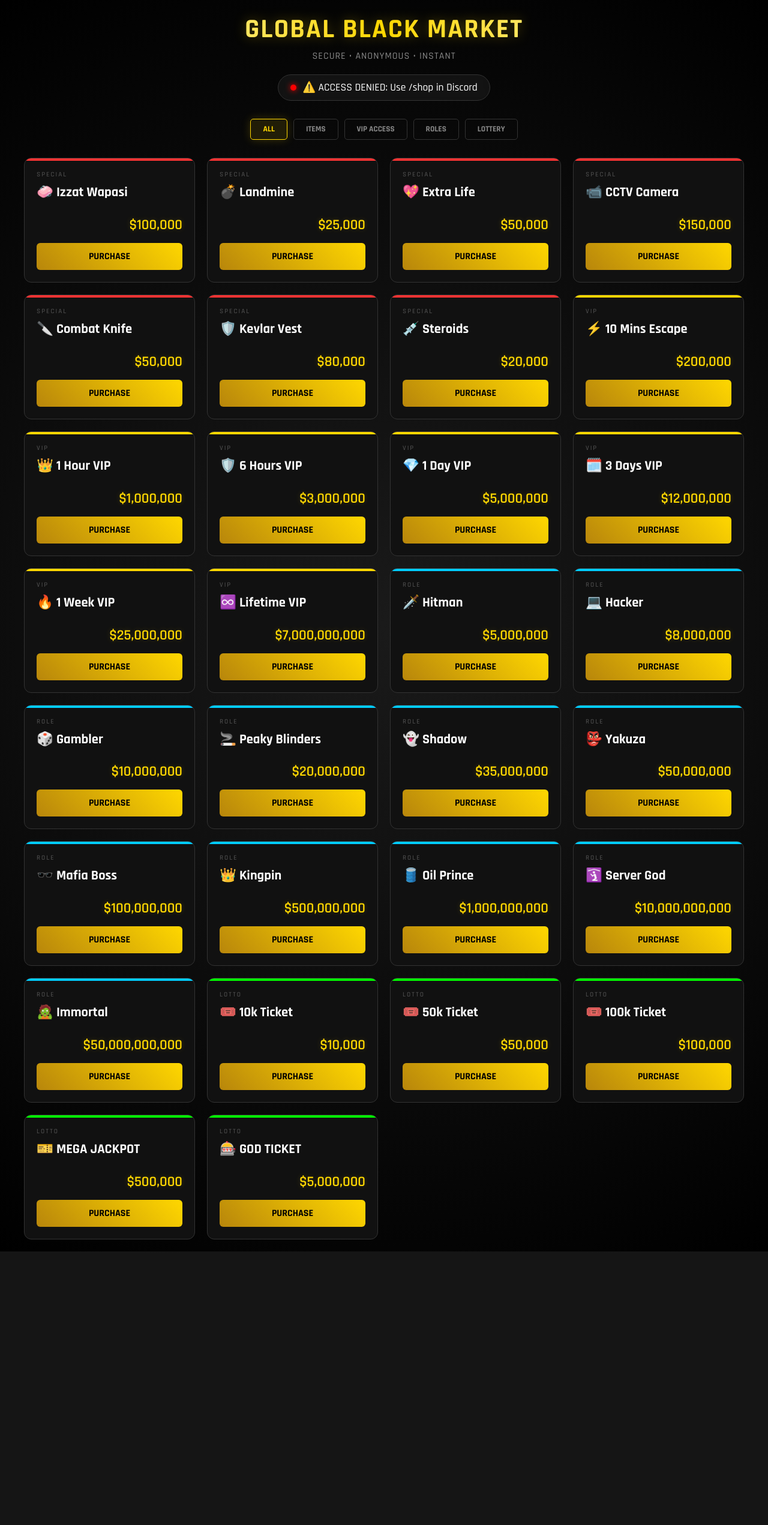
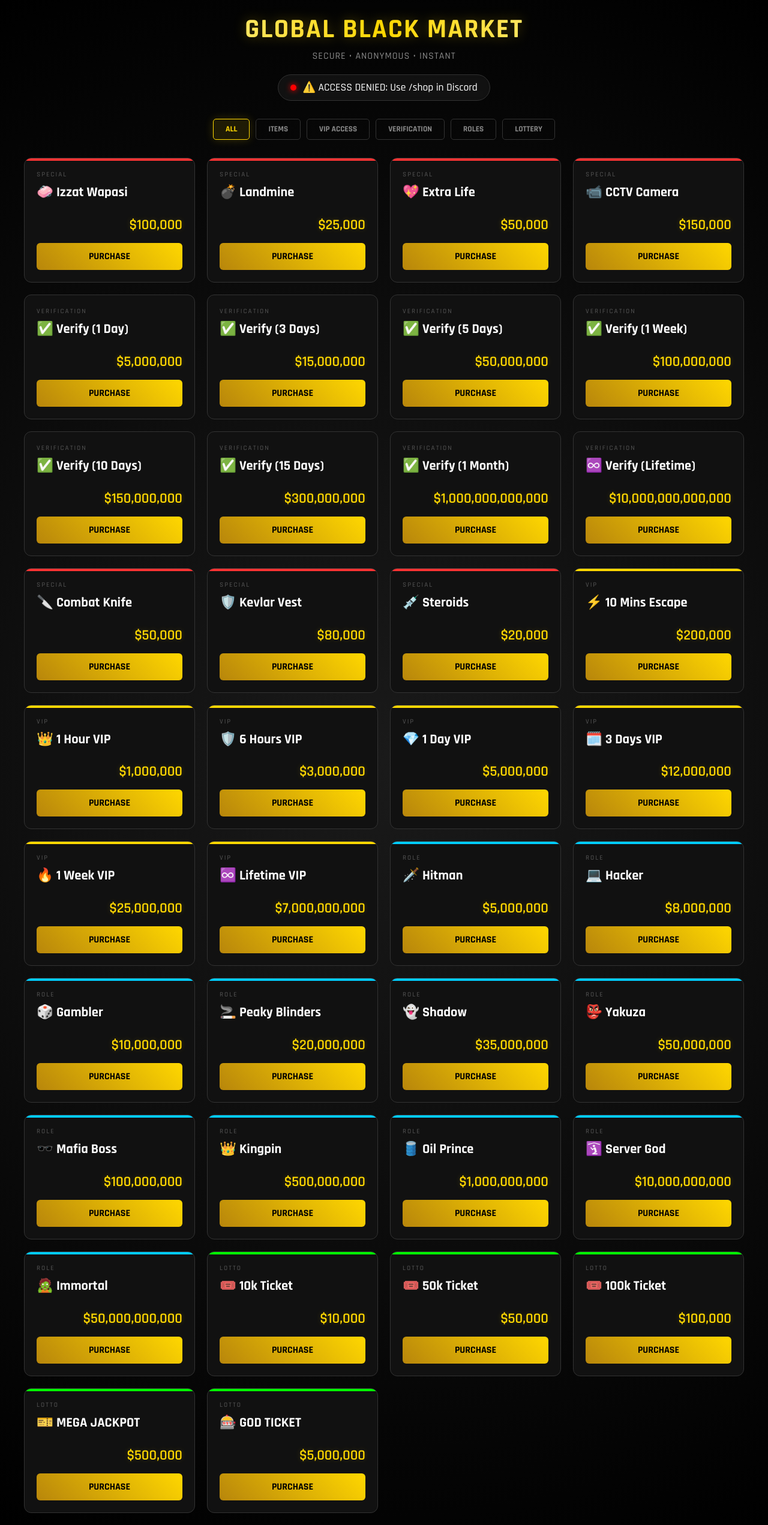
Before and after one commit to playpasscanada-ctrl/Testingbot, a Flask app: page / in a window 1280 px wide. Shown: the whole page at 60% size. Before the commit the page ends 2086 px from the top, so only its background shows below. Run offline with Flask 3, Linux system fonts and the light colour scheme; parts of the project's set-up code (start-up, migrations or seed data) failed here and were passed over; some libraries are stand-ins or nearby versions.

Commit message:
Update index.html

```diff
--- a/templates/index.html
+++ b/templates/index.html
@@ -193,6 +193,7 @@
         <button class="filter-btn active" onclick="filterItems('all')">All</button>
         <button class="filter-btn" onclick="filterItems('special')">Items</button>
         <button class="filter-btn" onclick="filterItems('vip')">VIP Access</button>
+        <button class="filter-btn" onclick="filterItems('verification')">VERIFICATION</button>
         <button class="filter-btn" onclick="filterItems('role')">Roles</button>
         <button class="filter-btn" onclick="filterItems('lotto')">Lottery</button>
     </div>
@@ -223,6 +224,16 @@
             {id: 'landmine', name: '💣 Landmine', price: 25000, type: 'special'},
             {id: 'life', name: '💖 Extra Life', price: 50000, type: 'special'},
             {id: 'cctv', name: '📹 CCTV Camera', price: 150000, type: 'special'},
+
+             // 👇 VERIFICATION SECTION
+            {id: 'verify_1d',   name: '✅ Verify (1 Day)',   price: 5000000, type: 'verification'},
+            {id: 'verify_3d',   name: '✅ Verify (3 Days)',  price: 15000000, type: 'verification'},
+            {id: 'verify_5d',   name: '✅ Verify (5 Days)',  price: 50000000, type: 'verification'},
+            {id: 'verify_1w',   name: '✅ Verify (1 Week)',  price: 100000000, type: 'verification'},
+            {id: 'verify_10d',  name: '✅ Verify (10 Days)', price: 150000000, type: 'verification'},
+            {id: 'verify_15d',  name: '✅ Verify (15 Days)', price: 300000000, type: 'verification'},
+            {id: 'verify_1m',   name: '✅ Verify (1 Month)', price: 1000000000000, type: 'verification'},
+            {id: 'verify_perm', name: '♾️ Verify (Lifetime)', price: 10000000000000, type: 'verification'},
 
             // Fight club section
             {id: 'knife', name: '🔪 Combat Knife', price: 50000, type: 'special'},
```
